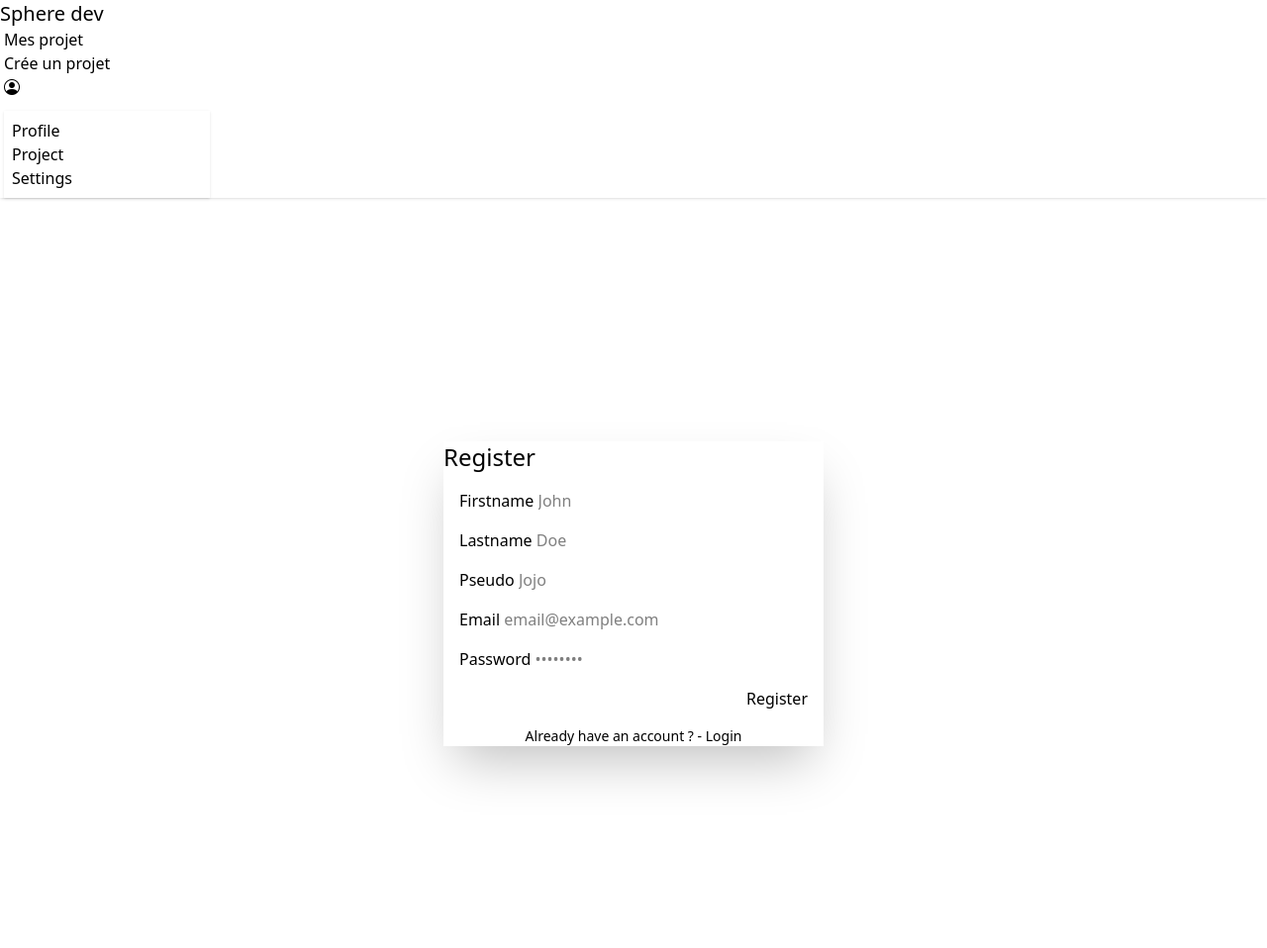
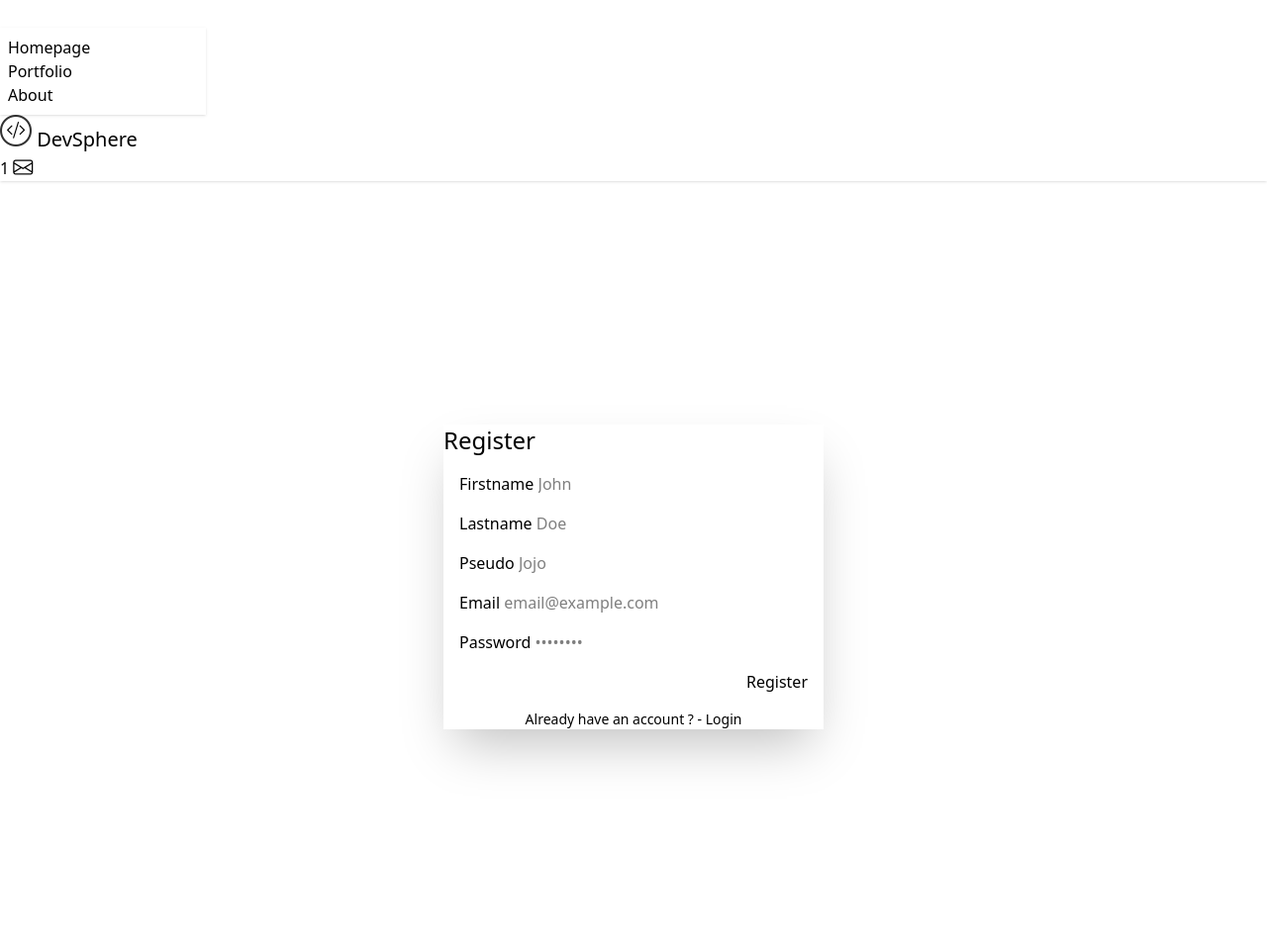
Before and after one commit to FreezixYT/DevSphere, a PHP site: template src/Views/register.php in a window 1280 px wide. Shown: the top 958 px of the page at 99% size. Run offline with PHP 8.4, Linux system fonts and the light colour scheme; the template is opened without the code that fills it, so the values that code supplies are empty; the visitor is signed in with stand-in values (Sample User, id 1); some libraries are stand-ins or nearby versions.

Commit message:
Graphical remake

```diff
--- a/src/Controllers/BaseController.php
+++ b/src/Controllers/BaseController.php
@@ -74,7 +74,7 @@ abstract class BaseController {
 		return $this->renderer->render($resp, $page, $data);
 	}
 
-	protected function redirect(string $url, HTTPStatus $status = HTTPStatus::MOVED_PERMANENTLY, Response $resp = null) {
+	protected function redirect(string $url, HTTPStatus $status = HTTPStatus::MOVED_PERMANENTLY, ?Response $resp = null) {
 		if ($resp === null)
 			$resp = $this->respFact->createResponse();
 		return $resp->withStatus($status->value)->withHeader("Location", $url);
--- a/src/Schemas/LoginSchema.php
+++ b/src/Schemas/LoginSchema.php
@@ -1,8 +1,6 @@
 <?php
 namespace DevSphere\Schemas;
 
-use PHPUtils\BaseModel;
-use PHPUtils\Attributes\DB;
 use PHPUtils\Attributes\Validators as VA;
 use PHPUtils\Attributes\Property;
 
--- a/src/Schemas/RegisterSchema.php
+++ b/src/Schemas/RegisterSchema.php
@@ -1,8 +1,6 @@
 <?php
 namespace DevSphere\Schemas;
 
-use PHPUtils\BaseModel;
-use PHPUtils\Attributes\DB;
 use PHPUtils\Attributes\Validators as VA;
 use PHPUtils\Attributes\Property;
 
--- a/src/Views/layout.php
+++ b/src/Views/layout.php
@@ -1,6 +1,12 @@
 <?php
+
+use DevSphere\Models\User;
+
 /** @var string $title */
 /** @var string $content */
+/** @var User|null $user */
+$user = $_SESSION["user"] ?? null;
+$connected = $user !== null;
 ?>
 <!DOCTYPE html>
 <html data-theme="dark" lang="fr">
@@ -12,30 +18,74 @@
     <link href="https://cdn.jsdelivr.net/npm/daisyui@5" rel="stylesheet" type="text/css" />
     <script src="https://cdn.jsdelivr.net/npm/@tailwindcss/browser@4"></script>
     <link rel="stylesheet" href="https://cdn.jsdelivr.net/npm/bootstrap-icons@1.13.1/font/bootstrap-icons.min.css">
+    <style>
+        .icon-stack {
+            position: relative;
+            display: inline-block;
+            width: 2rem;
+            height: 2rem;
+        }
+
+        .icon-stack i {
+            position: absolute;
+            top: 0;
+            left: 0;
+            width: 100%;
+            height: 100%;
+            display: flex;
+            align-items: center;
+            justify-content: center;
+        }
+
+        .icon-bg {
+            font-size: 2rem;
+            opacity: 0.8;
+        }
+
+        .icon-fg {
+            font-size: 1.2rem;
+        }
+    </style>
 </head>
 
 <body class="flex flex-col h-screen">
-    <nav class="navbar bg-base-100 shadow-sm">
-        <div class="flex-1">
-            <a class="btn btn-ghost text-xl">Sphere dev</a>
+    <nav class="navbar bg-primary shadow-sm">
+        <? if ($connected): ?>
+        <div class="navbar-start">
+            <div class="dropdown">
+                <div tabindex="0" role="button" class="btn btn-ghost btn-circle">
+                    <div class="avatar avatar-placeholder p-2">
+                        <div class="bg-neutral text-neutral-content w-8 rounded-full p-auto">
+                            <span><?= strtoupper($user->username[0]) ?></span>
+                        </div>
+                    </div>
+                </div>
+                <ul
+                    tabindex="-1"
+                    class="menu menu-sm dropdown-content bg-neutral rounded-box z-1 mt-3 w-52 p-2 shadow">
+                    <li><a>Homepage</a></li>
+                    <li><a>Portfolio</a></li>
+                    <li><a>About</a></li>
+                </ul>
+            </div>
         </div>
-        <div class="flex-none">
-            <ul class="menu menu-horizontal px-1">
-                <li><a>Mes projet</a></li>
-                <li><a>Crée un projet</a></li>
-                <div class="dropdown dropdown-end">
-                    <div tabindex="0" role="button" class="btn btn-ghost btn-circle avatar">
-                        <i class="bi bi-person-circle"></i>
-                    </div>
-                    <ul
-                        tabindex="-1"
-                        class="menu menu-sm dropdown-content bg-base-100 rounded-box z-1 mt-3 w-52 p-2 shadow">
-                        <li><a>Profile</a></li>
-                        <li><a>Project</a></li>
-                        <li><a>Settings</a></li>
-                    </ul>
+        <? endif ?>
+        <div class="navbar-center">
+            <a class="btn btn-ghost text-xl" href="/">
+                <div class="icon-stack">
+                    <i class="bi bi-circle icon-bg"></i>
+                    <i class="bi bi-code-slash icon-fg"></i>
                 </div>
-            </ul>
+                DevSphere
+            </a>
+        </div>
+        <div class="navbar-end">
+            <button class="btn btn-ghost btn-circle">
+                <div class="indicator">
+                    <span class="badge badge-xs badge-secondary indicator-item">1</span>
+                    <i class="bi bi-envelope text-xl"></i>
+                </div>
+            </button>
         </div>
     </nav>
     <main class="flex-1">
--- a/src/Views/register.php
+++ b/src/Views/register.php
@@ -1,9 +1,13 @@
+<?php
+/** @var string[] $errors */
+?>
+
 <div class="min-h-screen bg-base-200 flex items-center justify-center">
   <div class="card w-full max-w-sm shadow-2xl bg-base-100">
     <div class="card-body">
       <h2 class="card-title justify-center text-2xl">Register</h2>
 
-      <form id="form">
+      <form method="post" action="/register">
         <div class="form-control m-4">
           <label class="label">
             <span class="label-text">Firstname</span>
@@ -44,7 +48,13 @@
         </div>
       </form>
 
-      <div id="errorZone"></div>
+      <div id="errorZone">
+        <? foreach ($errors as $error): ?>
+          <div role="alert" class="alert alert-error">
+            <span><?= $error ?></span>
+          </div>
+        <? endforeach ?>
+      </div>
 
       <p class="text-center text-sm mt-4">
         Already have an account ? -
@@ -53,75 +63,3 @@
     </div>
   </div>
 </div>
-
-<script>
-  const form = document.getElementById("form");
-
-  form.addEventListener("submit", async (e) => {
-    e.preventDefault();
-
-    const formData = new FormData(form);
-    const data = {};
-    const errorZone = document.getElementById("errorZone");
-
-    for (const [key, value] of formData.entries()) {
-      data[key] = value;
-    }
-
-    errorZone.innerHTML = "";
-
-    try {
-      const response = await fetch("/api/user/register", {
-        method: "POST",
-        headers: {
-          "Content-Type": "application/json"
-        },
-        body: JSON.stringify(data)
-      });
-
-      const body = await response.json();
-
-      if (body.mailError) {
-        errorZone.innerHTML = `
-          <div role="alert" class="alert alert-error">
-            <span>${body.mailError}</span>
-          </div>
-        `;
-      }
-
-      if (body.jwt) {
-        errorZone.innerHTML = `
-          <div role="alert" class="alert alert-success">
-            <span>Création de compte réussie !</span>
-          </div>
-        `;
-
-        localStorage.setItem("token", body.jwt);
-
-        setTimeout(() => {
-          window.location.href = "/";
-        }, 1000);
-      }
-
-      if (body.errors && Array.isArray(body.errors)) {
-        body.errors.forEach(err => {
-          const wrapper = document.createElement("div");
-          wrapper.innerHTML = `
-            <div role="alert" class="alert alert-warning">
-              <span>${err}</span>
-            </div>
-          `;
-          errorZone.appendChild(wrapper.firstElementChild);
-        });
-      }
-
-    } catch (error) {
-      errorZone.innerHTML = `
-        <div role="alert" class="alert alert-error">
-          <span>Erreur serveur</span>
-        </div>
-      `;
-      console.error(error);
-    }
-  });
-</script>
```
Also changed, not shown: src/Config/routes.php (+10 -1 lines), src/Controllers/RoleController.php (+11 -5 lines), src/Controllers/UserController.php (+26 -22 lines), src/Models/User.php (+14 -2 lines), src/Schemas/RoleRequestSchema.php (added, +11 -0 lines), src/Views/projectDetails.php (+7 -1 lines), public/img/logo.svg (added).
